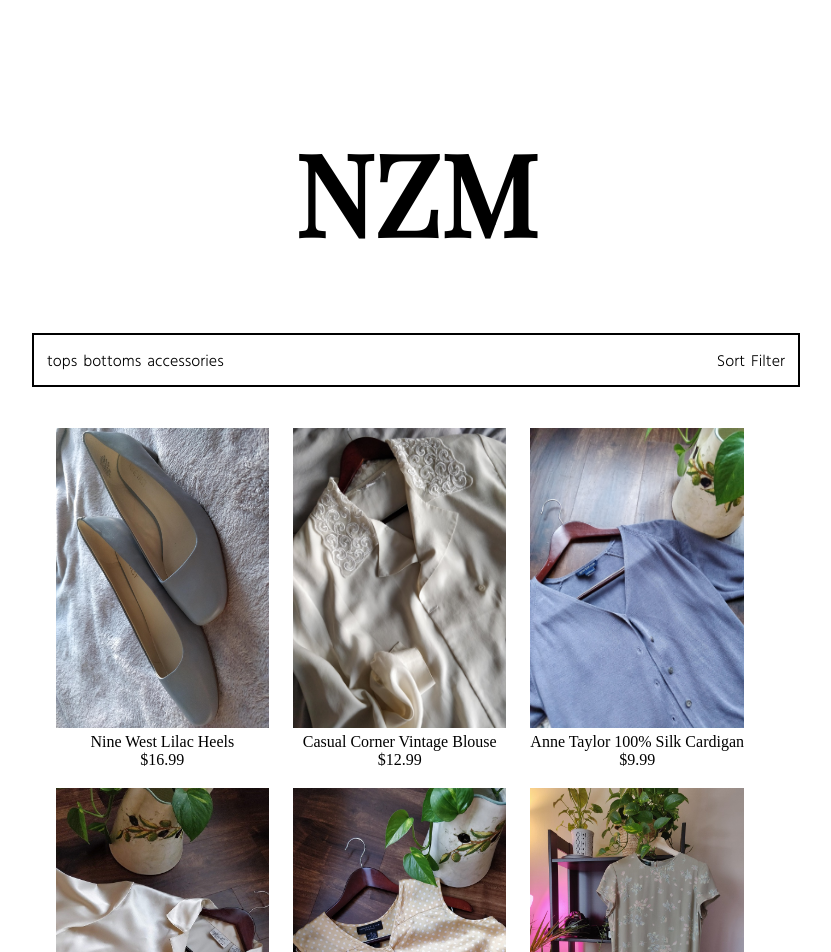
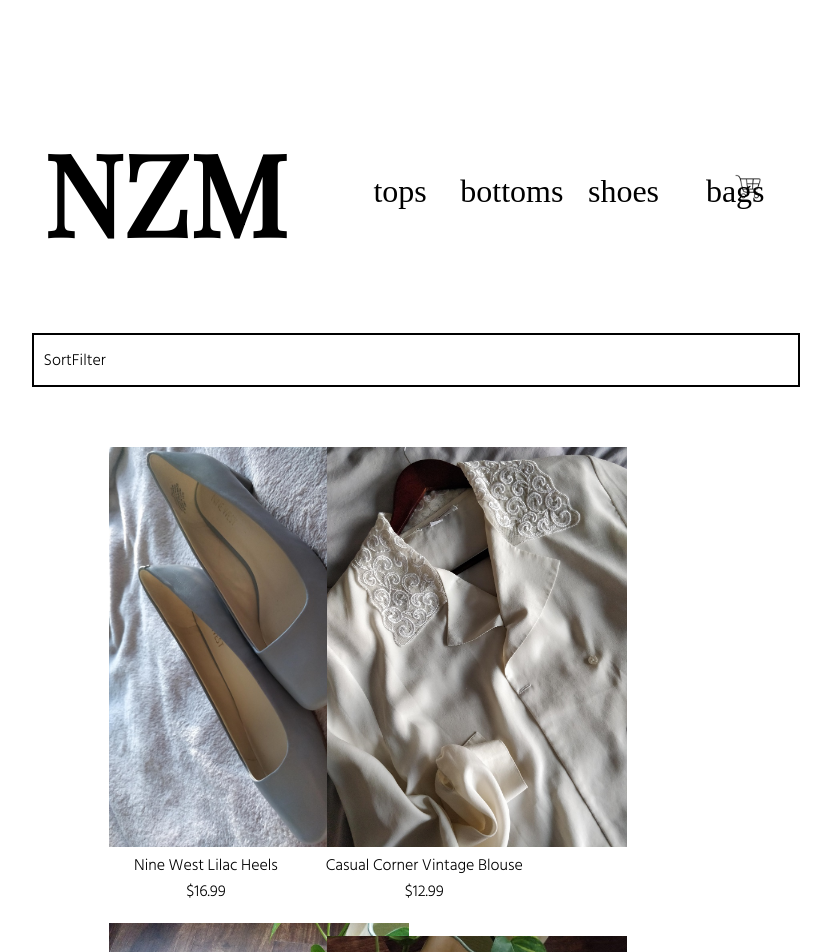
Before and after one commit to jezraelhope/ecomm, a React (Create React App) app: page / in a window 1280 px wide. Shown: the top 952 px of the page, without its empty margins (224-1055 px from the left). Built offline with nearby package versions, Linux system fonts and the light colour scheme.

Commit message:
Adding images and stuff

```diff
--- a/src/AppContent.js
+++ b/src/AppContent.js
@@ -10,32 +10,48 @@ const AppContent = () => {
 	return (
 		<div className="app-content">
 			<div className="product-boxes">
-				<img src={shoes} alt="ninewest heels" />
+				<img
+					className="product-photo"
+					src={shoes}
+					alt="ninewest heels"
+				/>
 				<div>Nine West Lilac Heels</div>
 				<div>$16.99</div>
 			</div>
 			<div className="product-boxes">
-				<img src={ccblouse} alt="cc blouse" />
+				<img className="product-photo" src={ccblouse} alt="cc blouse" />
 				<div>Casual Corner Vintage Blouse</div>
 				<div>$12.99</div>
 			</div>
 			<div className="product-boxes">
-				<img src={cardigan} alt="at cardigan" />
+				<img
+					className="product-photo"
+					src={cardigan}
+					alt="at cardigan"
+				/>
 				<div>Anne Taylor 100% Silk Cardigan</div>
 				<div>$9.99</div>
 			</div>
 			<div className="product-boxes">
-				<img src={satin} alt="satin blouse" />
+				<img className="product-photo" src={satin} alt="satin blouse" />
 				<div>Satin Blouse</div>
 				<div>$14.99</div>
 			</div>
 			<div className="product-boxes">
-				<img src={silkpajama} alt="silk pajama" />
+				<img
+					className="product-photo"
+					src={silkpajama}
+					alt="silk pajama"
+				/>
 				<div>August Silk Pajama Top</div>
 				<div>$9.99</div>
 			</div>
 			<div className="product-boxes">
-				<img src={rlldress} alt="Ralph Lauren Dress" />
+				<img
+					className="product-photo"
+					src={rlldress}
+					alt="Ralph Lauren Dress"
+				/>
 				<div>Ralph Lauren Silk Dress</div>
 				<div>$17.99</div>
 			</div>
--- a/src/FilterBar.js
+++ b/src/FilterBar.js
@@ -2,15 +2,8 @@ import React from 'react';
 const FilterBar =() => {
 	return (
 		<div className="filter-bar">
-			<div className="tabs">
-				<span>tops</span>
-				<span>bottoms</span>
-				<span>accessories</span>
-			</div>
-			<div className="sort-filter">
-				<span>Sort</span>
-				<span>Filter</span>
-			</div>
+			<span className="sort">Sort</span>
+			<span className="flter">Filter</span>
 		</div>
 	);
 }
--- a/src/Header.js
+++ b/src/Header.js
@@ -1,7 +1,21 @@
 import React from 'react';
+import shoppingCartIcon from "./hope-store-photos/shopping-cart.png";
 
 const Header = () => {
-	return <header className="header">NZM</header>;
-}
+	return (
+		<div className="header">
+			<header>NZM</header>
+			<div className="tabs">
+				<span className="tab-name">tops</span>
+				<span className="tab-name">bottoms</span>
+				<span className="tab-name">shoes</span>
+				<span className="tab-name">bags</span>
+			</div>
+			<div className="shopping-cart">
+				<img src={shoppingCartIcon} alt="shopping cart"></img>
+			</div>
+		</div>
+	);
+};
 
 export default Header;
--- a/src/index.css
+++ b/src/index.css
@@ -8,13 +8,47 @@
 }
 
 .header {
+  align-items: center;
+  display: flex;
+  flex-direction: row;
+  width: 70%;
+  position: relative;
+}
+
+.header header {
+  width: 30%;
   font-family: 'Playfair Display', sans-serif;
   font-size: 7em;
   font-weight: bold;
-  margin: .6em;
+  margin: .6em .6em .6em 0;
+}
+
+.header .tabs {
+  font-size: 2em;
+  margin-left: 10px;
+  display: flex;
+  flex-direction: row;
+  margin-bottom: 0;
+  width: 60%;
+}
+
+.header .tabs .tab-name {
+  width: 5em;
+}
+
+.header .shopping-cart {
+  width: 10%;
+  position: absolute;
+  right: 0;
+  margin: .2em;
+}
+
+.header .shopping-cart img {
+  width: 2em;
 }
 
 .filter-bar {
+  align-items: center;
   position: relative;
   padding: .6em;
   font-family: 'Hind Siliguri', sans-serif;
@@ -23,49 +57,28 @@
   border: 2px solid;
   display: flex;
   flex-direction: row;
+  position: relative;
 }
 
-.tabs {
-  margin-left: 10px;
-  position: absolute;
-  left: 0;
-  display: flex;
-  flex-direction: row;
-}
-
-.sort-filter {
-  margin-right: 10px;
-  display: flex;
-  flex-direction: row;
-  position: absolute;
-  right: 0;
-}
-
-
 .app-content {
-  padding: .6em;
-  margin: 20px 0px;
-  width: 70%;
+  font-family: 'Hind Siliguri', sans-serif;
+  width: 60%;
   display: flex;
   flex-direction: row;
   flex-wrap: wrap;
   align-items: center;
+  margin: 3em;
 }
 
 .product-boxes {
-  width: 30%;
+  width: 32%;
   display: flex;
   flex-direction: column;
   margin: 7px;
 }
 
-img {
+.product-photo {
   margin: 5px;
-  height: 300px;
+  height: 400px;
+  width: 300px;
 }
-
-
-span {
-  margin: 3px;
-  position: relative;
-}
```
Also changed, not shown: src/hope-store-photos/shopping-cart.png (added).
